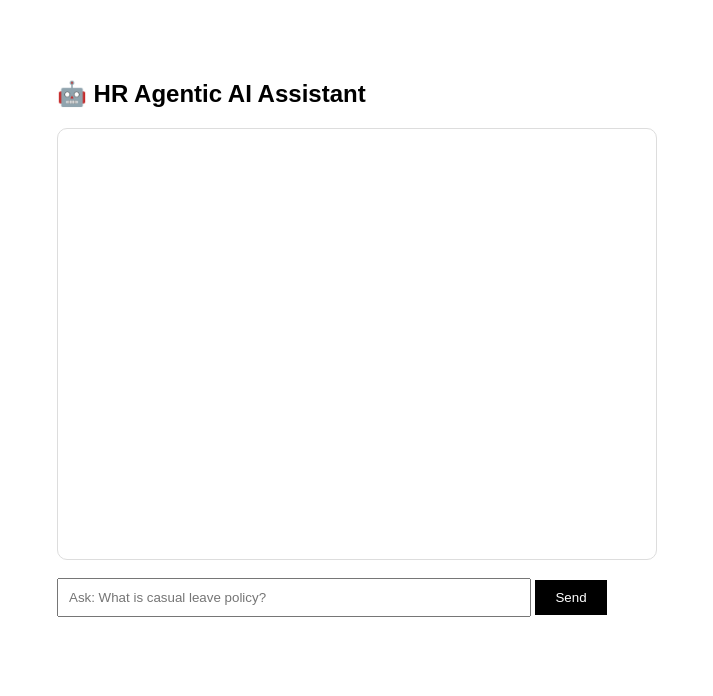
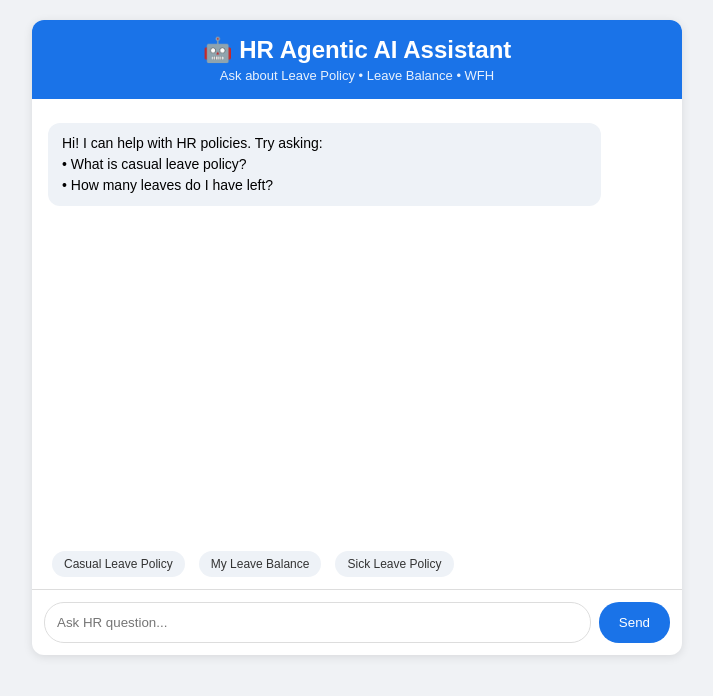
Before and after one commit to rajeswaripallagani66-code/AI-ML-90-Day-Journey, a FastAPI app: page / in a window 1280 px wide. Shown: the top 696 px of the page, without its empty margins (283-996 px from the left). Run offline with FastAPI, Linux system fonts and the light colour scheme.

Commit message:
Add templates/index.html

```diff
--- a/hr-agentic-ai-assistant/templates/index.html
+++ b/hr-agentic-ai-assistant/templates/index.html
@@ -1,33 +1,50 @@
 <!DOCTYPE html>
 <html>
-<head><title>HR Agentic AI</title>
+<head>
+<meta charset="utf-8">
+<meta name="viewport" content="width=device-width, initial-scale=1">
+<title>HR Agentic AI Assistant</title>
 <style>
-body{font-family:Arial;max-width:600px;margin:40px auto;padding:20px}
-#chat{border:1px solid #ddd;height:400px;overflow-y:auto;padding:15px;border-radius:10px}
-.msg{margin:10px 0;padding:10px;border-radius:8px}
-.user{background:#e3f2fd;text-align:right}
-.ai{background:#f1f1f1}
-input{width:75%;padding:10px} button{padding:10px 20px;background:#000;color:#fff;border:none;cursor:pointer}
-small{color:#888}
+body{font-family:Arial;background:#f0f2f5;margin:0;padding:20px}
+.box{max-width:650px;margin:auto;background:#fff;border-radius:12px;box-shadow:0 2px 10px rgba(0,0,0,.1);overflow:hidden}
+.head{background:#1a73e8;color:#fff;padding:16px;text-align:center}
+.head h2{margin:0}.head p{margin:4px 0 0;opacity:.9;font-size:13px}
+#chat{height:420px;overflow-y:auto;padding:16px}
+.msg{margin:8px 0;padding:10px 14px;border-radius:12px;max-width:85%;line-height:1.5;font-size:14px;white-space:pre-wrap}
+.user{background:#1a73e8;color:#fff;margin-left:auto}
+.bot{background:#eef2f7}
+.input{display:flex;padding:12px;border-top:1px solid #ddd}
+input{flex:1;padding:12px;border:1px solid #ddd;border-radius:20px;outline:none}
+button{margin-left:8px;padding:12px 20px;background:#1a73e8;color:#fff;border:none;border-radius:20px;cursor:pointer}
+.chips{display:flex;gap:6px;flex-wrap:wrap;padding:0 12px 12px}
+.chips button{background:#eef2f7;color:#333;padding:6px 12px;font-size:12px}
 </style>
 </head>
 <body>
-<h2>🤖 HR Agentic AI Assistant</h2>
-<div id="chat"></div><br>
-<input id="q" placeholder="Ask: What is casual leave policy?">
-<button onclick="send()">Send</button>
+<div class="box">
+<div class="head"><h2>🤖 HR Agentic AI Assistant</h2><p>Ask about Leave Policy • Leave Balance • WFH</p></div>
+<div id="chat"><div class="msg bot">Hi! I can help with HR policies. Try asking:<br>• What is casual leave policy?<br>• How many leaves do I have left?</div></div>
+<div class="chips">
+<button onclick="ask('What is casual leave policy?')">Casual Leave Policy</button>
+<button onclick="ask('How many leaves do I have left?')">My Leave Balance</button>
+<button onclick="ask('What is sick leave policy?')">Sick Leave Policy</button>
+</div>
+<div class="input"><input id="q" placeholder="Ask HR question..." onkeydown="if(event.key==='Enter')send()"><button onclick="send()">Send</button></div>
+</div>
 <script>
+const chat=document.getElementById('chat');
+function add(t,c){let d=document.createElement('div');d.className='msg '+c;d.innerText=t;chat.appendChild(d);chat.scrollTop=chat.scrollHeight;}
+async function ask(t){document.getElementById('q').value=t;send();}
 async function send(){
-  let q=document.getElementById('q').value;
-  let chat=document.getElementById('chat');
-  chat.innerHTML+=`<div class="msg user">${q}</div>`;
-  let start=Date.now();
-  let res=await fetch('/chat',{method:'POST',headers:{'Content-Type':'application/json'},body:JSON.stringify({question:q})});
-  let data=await res.json();
-  let latency=Date.now()-start;
-  chat.innerHTML+=`<div class="msg ai">${data.answer}<br><small>Source: ${data.source || 'Policy Doc'} | Latency: ${latency}ms</small></div>`;
-  document.getElementById('q').value='';
-  chat.scrollTop=chat.scrollHeight;
+ let q=document.getElementById('q').value.trim(); if(!q) return;
+ add(q,'user'); document.getElementById('q').value='';
+ add('Thinking...','bot');
+ try{
+  let r=await fetch('/chat',{method:'POST',headers:{'Content-Type':'application/json'},body:JSON.stringify({message:q,user_id:'default'})});
+  let j=await r.json();
+  chat.lastChild.remove();
+  add(j.answer,'bot');
+ }catch(e){chat.lastChild.remove();add('Error: Server busy, try again','bot');}
 }
 </script>
 </body>
```
